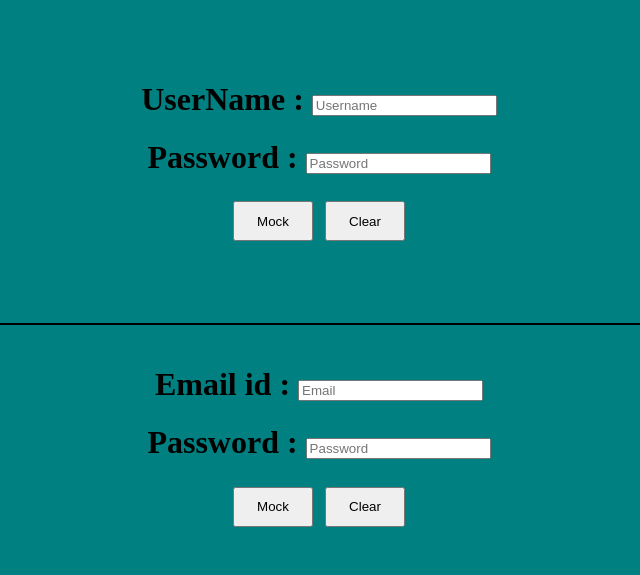
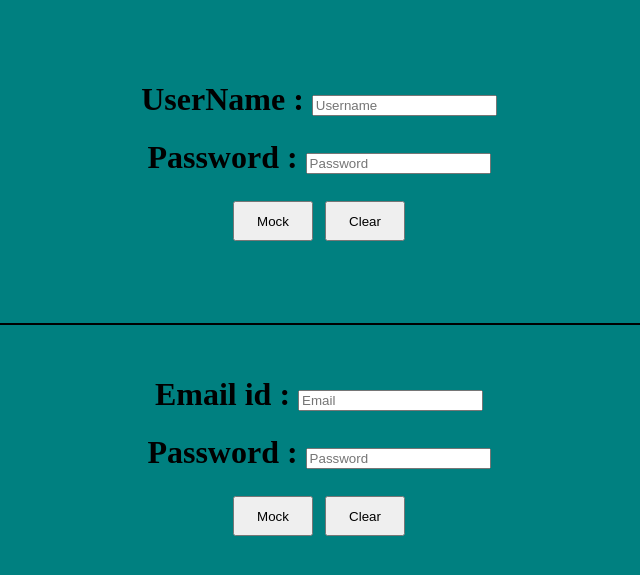
Before and after one commit to karthikk12/my-page, a plain HTML site: page index.html in a window 1280 px wide. Shown: the part 113-688 px from the top of the page, without its empty margins (321-961 px from the left). Drawn offline with Linux system fonts and the light colour scheme.

Commit message:
Update index.html

```diff
--- a/index.html
+++ b/index.html
@@ -3,6 +3,8 @@
 <body style="background-color:#008080;">
 <h1 style="font-size:50px; color: Black"align="center">Data Mocker</h1>
 <br/>
+
+
     <form>
 <div>
    <h1 style="font-size:50px; " align="center"> <font size=6><font color="black">UserName : <input type="text" id="usr_name"  placeholder="Username" name="username1"><br /></font>
@@ -12,14 +14,22 @@
     <font size=7><input type="submit" value="Mock"  onclick="validate()" align="center" style="height:40px; width:80px">  <font size=7><input type="reset" value="Clear" align="center" style="height:40px; width:80px"><br/><br/></font>
 
 
+
+
 <hr color="Black">
+
+
+
     </form>
-     <font size=6><font color="Black"> Email id : <input type="text" id="email_id" placeholder="Email" name="username2" align="center"> <br /></font>
+    <h1 style="font-size:50px; " align="center"> <font size=6><font color="black"> Email id : <input type="text" id="email_id" placeholder="Email" name="username2"> <br /></font>
 
  <font size=6><font color="Black"> Password : <input type="text" id="ep_pass_word" placeholder="Password" name="username3" align="center"> <br /></font>
 
 <font size=7><input type="submit" value="Mock"  onclick="validate2()" align="center" style="height:40px; width:80px"> <font size=7><input type="reset" value="Clear" align="center" style="height:40px; width:80px"><br/><br/></font>
 </form>
+
+
+
 
 <script type="text/javascript">
 function validate()
```
